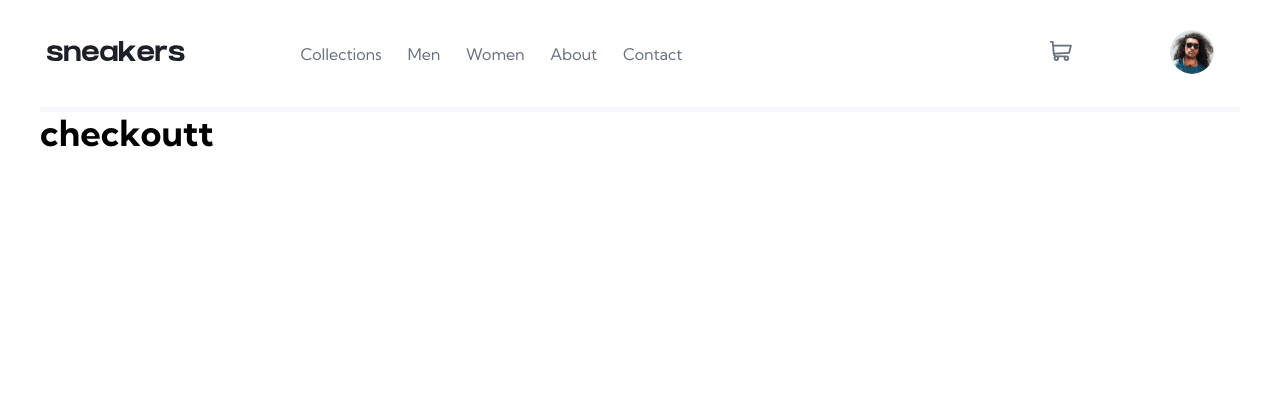
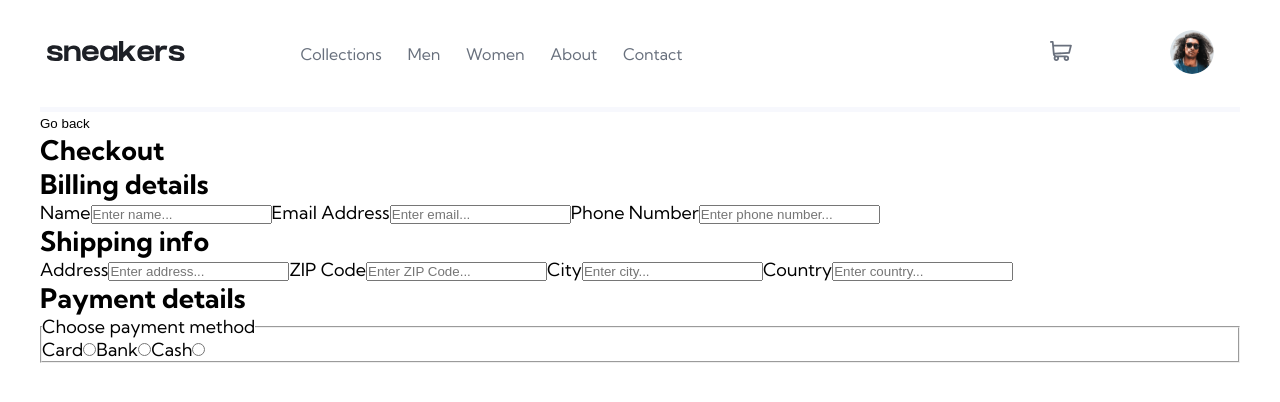
Before and after one commit to kimi1723/E-commerce-product-page-Frontend-Mentor, a React (Create React App) app in the folder my-app/: page /checkout in a window 1280 px wide. Shown: the top 402 px of the page. Built offline with nearby package versions, Linux system fonts and the light colour scheme; no server answers.

Commit message:
checkout form brief

```diff
--- a/my-app/src/components/checkout/Checkout.js
+++ b/my-app/src/components/checkout/Checkout.js
@@ -1,5 +1,73 @@
+import { useNavigate } from 'react-router-dom';
+import Wrapper from '../ui/Wrapper';
+
+import classes from './Checkout.module.css';
+
 const Checkout = () => {
-	return <h1>checkoutt</h1>;
+	const navigate = useNavigate();
+
+	return (
+		<Wrapper>
+			<nav className={classes.nav}>
+				<button type="button" className={classes['go-back-btn']} onClick={() => navigate(-1)}>
+					Go back
+				</button>
+			</nav>
+			<main className={classes.main}>
+				<section className={classes.checkout}>
+					<h1 className={classes.h1}>Checkout</h1>
+					<form>
+						<section className={classes['billing-details']}>
+							<h2>Billing details</h2>
+
+							<label htmlFor="name">Name</label>
+							<input id="name" name="name" type="text" placeholder="Enter name..." />
+
+							<label htmlFor="email">Email Address</label>
+							<input id="email" name="email" type="email" placeholder="Enter email..." />
+
+							<label htmlFor="tel">Phone Number</label>
+							<input id="tel" name="tel" type="tel" placeholder="Enter phone number..." minlength="7" maxlength="11" />
+						</section>
+
+						<section className={classes['shipping-info']}>
+							<h2>Shipping info</h2>
+
+							<label htmlFor="address">Address</label>
+							<input id="address" name="address" type="text" placeholder="Enter address..." />
+
+							<label htmlFor="zip-code">ZIP Code</label>
+							<input id="zip-code" name="zip-code" type="number" placeholder="Enter ZIP Code..." />
+
+							<label htmlFor="city">City</label>
+							<input id="city" name="city" type="text" placeholder="Enter city..." />
+
+							<label htmlFor="country">Country</label>
+							<input id="country" name="country" type="text" placeholder="Enter country..." />
+						</section>
+
+						<section className={classes['payment-details']}>
+							<h2>Payment details</h2>
+
+							<fieldset>
+								<legend>Choose payment method</legend>
+
+								<label htmlFor="card">Card</label>
+								<input type="radio" id="card" name="payment-method" />
+
+								<label htmlFor="card">Bank</label>
+								<input type="radio" id="bank" name="payment-method" />
+
+								<label htmlFor="card">Cash</label>
+								<input type="radio" id="cash" name="payment-method" />
+							</fieldset>
+						</section>
+					</form>
+				</section>
+				<section className={classes.summary}></section>
+			</main>
+		</Wrapper>
+	);
 };
 
 export default Checkout;
```
